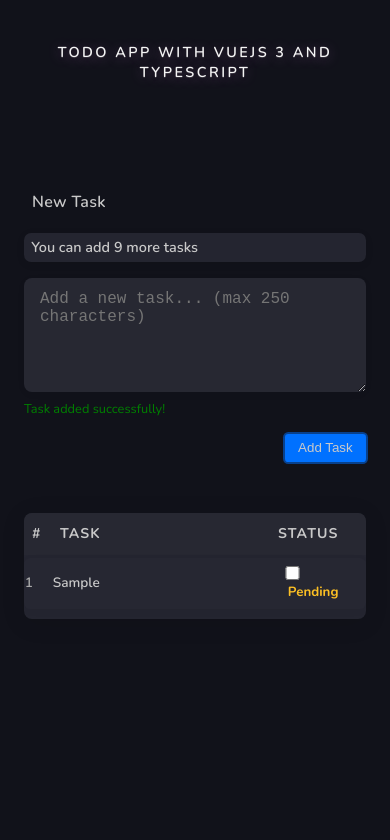
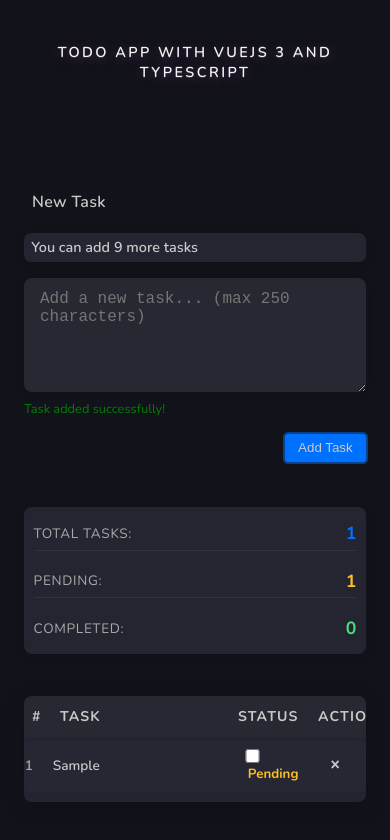
Before and after one commit to DiegoRoar/vue_todo, a Vue app: page / in a window 390 px wide. Both pictures are taken after typing "Sample" into the empty fields and a click on the button "Add Task". Shown: the top 840 px of the page. Built offline with nearby package versions, Linux system fonts and the light colour scheme.

Commit message:
Tasks summary
Adding amount of tasks done and in progress, and enabled delete button

```diff
--- a/src/App.vue
+++ b/src/App.vue
@@ -11,19 +11,41 @@
           />
         </div>
       </div>
-      <TaskList :tasks="tasks" @update-task="updateTask" />
+      <div class="task-stats" v-if="tasks.length">
+        <div class="stat-item">
+          <span class="stat-label">Total Tasks:</span>
+          <span class="stat-value">{{ tasks.length }}</span>
+        </div>
+        <div class="stat-item">
+          <span class="stat-label">Pending:</span>
+          <span class="stat-value pending">{{ pendingTasks }}</span>
+        </div>
+        <div class="stat-item">
+          <span class="stat-label">Completed:</span>
+          <span class="stat-value completed">{{ completedTasks }}</span>
+        </div>
+      </div>
+      <TaskList :tasks="tasks" @update-task="updateTask" @delete-task="deleteTask" />
     </main>
   </div>
 </template>
 
 <script lang="ts" setup>
-import { ref } from "vue";
+import { ref, computed } from "vue";
 import TodoForm from "./components/TodoForm.vue";
 import TaskList from "./components/TaskList.vue";
 import { Task } from "./types";
 const title = ref("Todo App with Vuejs 3 and TypeScript");
 
 const tasks = ref<Task[]>([]);
+
+const pendingTasks = computed(() => {
+  return tasks.value.filter(task => !task.done).length;
+});
+
+const completedTasks = computed(() => {
+  return tasks.value.filter(task => task.done).length;
+});
 
 const addTask = (newTask: string) => {
   if (tasks.value.length < 10) {
@@ -40,6 +62,10 @@
   if (task) {
     task.done = done;
   }
+};
+
+const deleteTask = (taskId: string) => {
+  tasks.value = tasks.value.filter(t => t.id !== taskId);
 };
 </script>
 
@@ -85,6 +111,44 @@
   height: fit-content;
 }
 
+.task-stats {
+  display: flex;
+  gap: 1.5rem;
+  margin: 1rem 0;
+  padding: 1rem;
+  background: rgba(39, 40, 50, 0.92);
+  border-radius: 0.5rem;
+  box-shadow: 0 2px 8px rgba(0, 0, 0, 0.08);
+}
+
+.stat-item {
+  display: flex;
+  flex-direction: column;
+  align-items: center;
+  gap: 0.3rem;
+}
+
+.stat-label {
+  font-size: 0.9rem;
+  color: #aaa;
+  text-transform: uppercase;
+  letter-spacing: 0.05em;
+}
+
+.stat-value {
+  font-size: 1.2rem;
+  font-weight: 700;
+  color: var(--accent-color);
+}
+
+.stat-value.pending {
+  color: #fbbf24;
+}
+
+.stat-value.completed {
+  color: #4ade80;
+}
+
 @media (max-width: 900px) {
   .form-limit-flex {
     flex-direction: column;
@@ -99,6 +163,12 @@
     font-size: 0.95rem;
     padding: 0.4em 0.8em;
   }
+  .task-stats {
+    flex-direction: row;
+    justify-content: space-around;
+    padding: 0.8rem;
+    margin: 0.8rem 0;
+  }
 }
 
 @media (max-width: 600px) {
@@ -106,5 +176,31 @@
     font-size: 0.9rem;
     padding: 0.3em 0.5em;
   }
+  .task-stats {
+    flex-direction: column;
+    gap: 0.8rem;
+    padding: 0.6rem;
+    margin: 0.6rem 0;
+  }
+
+  .stat-item {
+    flex-direction: row;
+    justify-content: space-between;
+    width: 100%;
+    padding: 0.3rem 0;
+    border-bottom: 1px solid rgba(255, 255, 255, 0.06);
+  }
+
+  .stat-item:last-child {
+    border-bottom: none;
+  }
+
+  .stat-label {
+    font-size: 0.85rem;
+  }
+
+  .stat-value {
+    font-size: 1.1rem;
+  }
 }
 </style>
--- a/src/components/TaskList.vue
+++ b/src/components/TaskList.vue
@@ -4,6 +4,7 @@
       <span>#</span>
       <span>Task</span>
       <span>Status</span>
+      <span>Actions</span>
     </div>
     <div v-for="(task, idx) in tasks" :key="task.id" class="todo-table-row">
       <span class="todo-task-index">{{ idx + 1 }}</span>
@@ -20,6 +21,11 @@
           <span v-else class="pending-status">Pending</span>
         </label>
       </span>
+      <span class="task-actions">
+        <button @click="handleDelete(task.id)" class="delete-btn" title="Delete task">
+          <span class="delete-icon">×</span>
+        </button>
+      </span>
     </div>
   </section>
   <p v-else class="no-tasks">No tasks yet. Add your first task!</p>
@@ -32,11 +38,16 @@
 }>();
 
 const emit = defineEmits<{
-  'update-task': [taskId: string, done: boolean]
+  'update-task': [taskId: string, done: boolean],
+  'delete-task': [taskId: string]
 }>();
 
 const handleDoneChange = (taskId: string, done: boolean) => {
   emit('update-task', taskId, done);
+};
+
+const handleDelete = (taskId: string) => {
+  emit('delete-task', taskId);
 };
 </script>
 
@@ -54,7 +65,7 @@
 .todo-table-header,
 .todo-table-row {
   display: grid;
-  grid-template-columns: 40px 1fr 120px;
+  grid-template-columns: 40px 1fr 120px 80px;
   align-items: center;
   padding: 1rem 1.2rem;
 }
@@ -127,6 +138,35 @@
   font-size: 1.1rem;
 }
 
+.task-actions {
+  display: flex;
+  justify-content: center;
+  align-items: center;
+}
+
+.delete-btn {
+  background: none;
+  border: none;
+  color: #ff4444;
+  cursor: pointer;
+  padding: 0.3em 0.6em;
+  border-radius: 0.3em;
+  transition: all 0.2s ease;
+  display: flex;
+  align-items: center;
+  justify-content: center;
+}
+
+.delete-btn:hover {
+  background: rgba(255, 68, 68, 0.1);
+}
+
+.delete-icon {
+  font-size: 1.4em;
+  font-weight: bold;
+  line-height: 1;
+}
+
 @media (max-width: 900px) {
   .todo-table {
     max-width: 100vw;
@@ -135,7 +175,7 @@
   }
   .todo-table-header,
   .todo-table-row {
-    grid-template-columns: 28px 1fr 80px;
+    grid-template-columns: 28px 1fr 80px 60px;
     font-size: 0.98rem;
     padding: 0.7rem 0.5rem;
   }
@@ -190,6 +230,18 @@
   input[type="checkbox"] {
     margin-right: 0.5em;
   }
+  .todo-table-header,
+  .todo-table-row {
+    grid-template-columns: 28px 1fr 80px 40px;
+  }
+
+  .delete-btn {
+    padding: 0.2em 0.4em;
+  }
+
+  .delete-icon {
+    font-size: 1.2em;
+  }
 }
 
 @media (max-width: 400px) {
```
